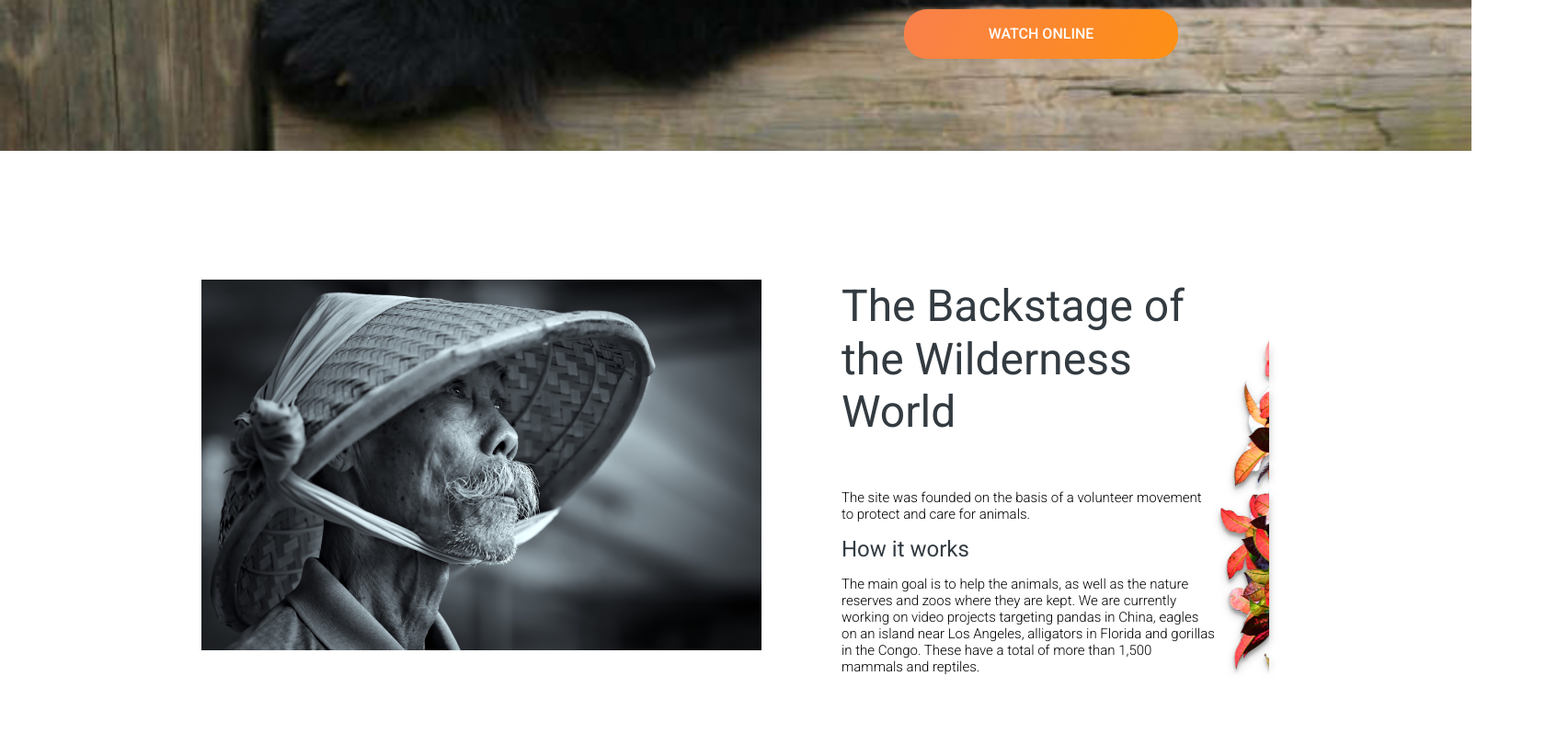
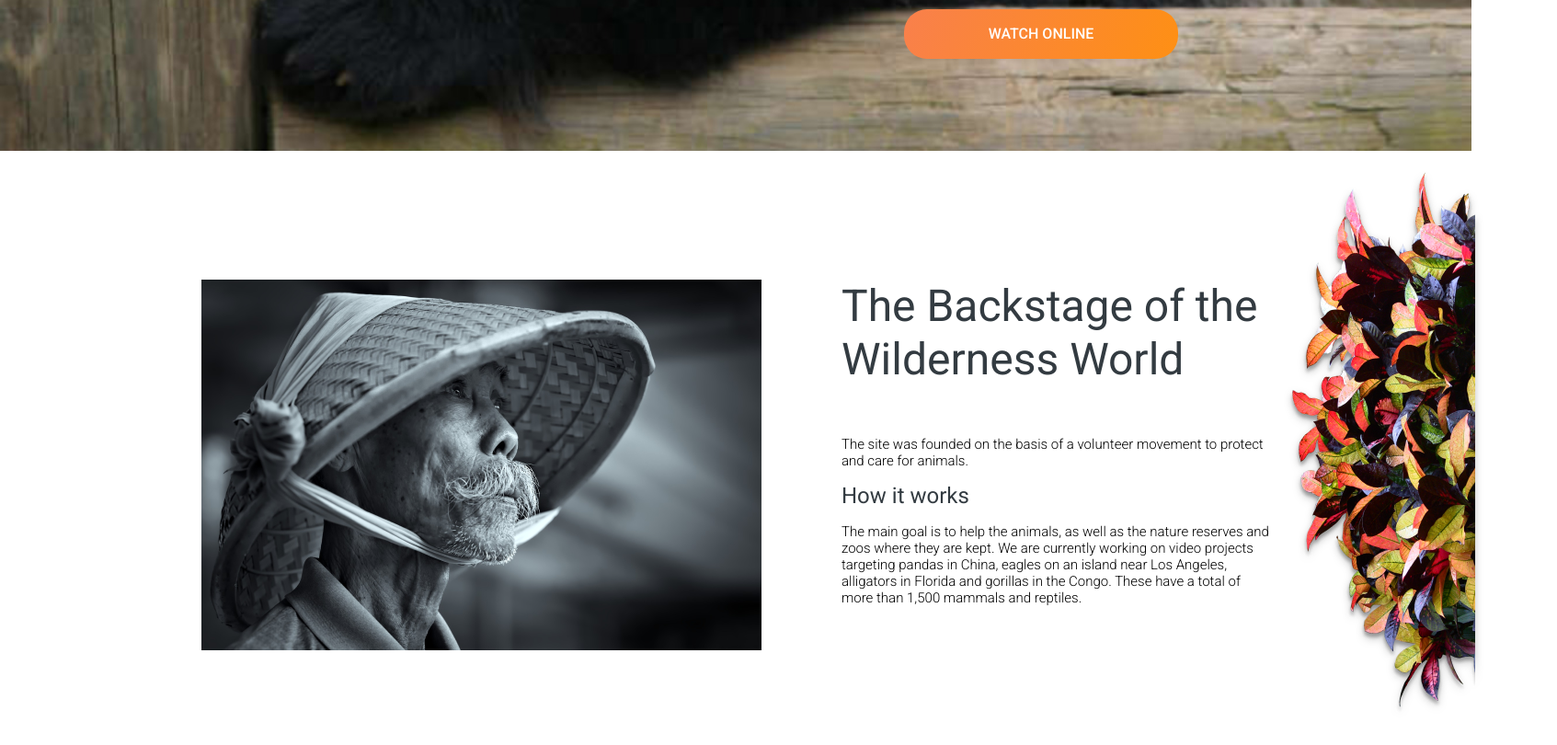
Before and after one commit to dhalavach/gem-puzzle, a plain HTML site: page index.html in a window 1280 px wide. Shown: the part 616-1426 px from the top of the page at 92% size, 1693 px wide, since content can reach past the window. After the commit the page ends 1397 px from the top, so only its background shows below. Drawn offline with Linux system fonts and the light colour scheme.

Commit message:
fix: positioned flower element absolutely

```diff
--- a/index.html
+++ b/index.html
@@ -17,7 +17,7 @@
             <div>Zoos</div>
             <div>Donate</div>
             <div>Contact Us</div>
-            <div>Designed by DH</div>
+            <div id="designed-by">Designed by </div>
 
     </header>
 <div id="section-1-main">
@@ -49,11 +49,12 @@
     <p>The main goal is to help the animals, as well as the nature reserves and zoos where they are kept. We are currently working on video projects targeting pandas in China, eagles on an island near Los Angeles, alligators in Florida and gorillas in the Congo. These have a total of more than 1,500 mammals and reptiles.</p>
 </div>
 
-<div id="section-2-flower"></div>
+
 
     </div>
 
 
     </div>
+    <div id="section-2-flower"></div>
 </body>
 </html>
--- a/main.scss
+++ b/main.scss
@@ -155,12 +155,14 @@ justify-content: space-evenly;
 }
 
 #section-2-flower {
+    position: absolute;
     width: 293px;
     height: 605px;
+    left: 1400px;
+    top: 792px;
     background-image: url('src/flower_foto1.png');
     //background-size: cover;
     background-repeat: no-repeat;
     filter: drop-shadow(0px 4px 4px rgba(0, 0, 0, 0.25));
-    margin: 0px;
-    padding-top: 0px;
+
 }
```
Also changed, not shown: main.css.
